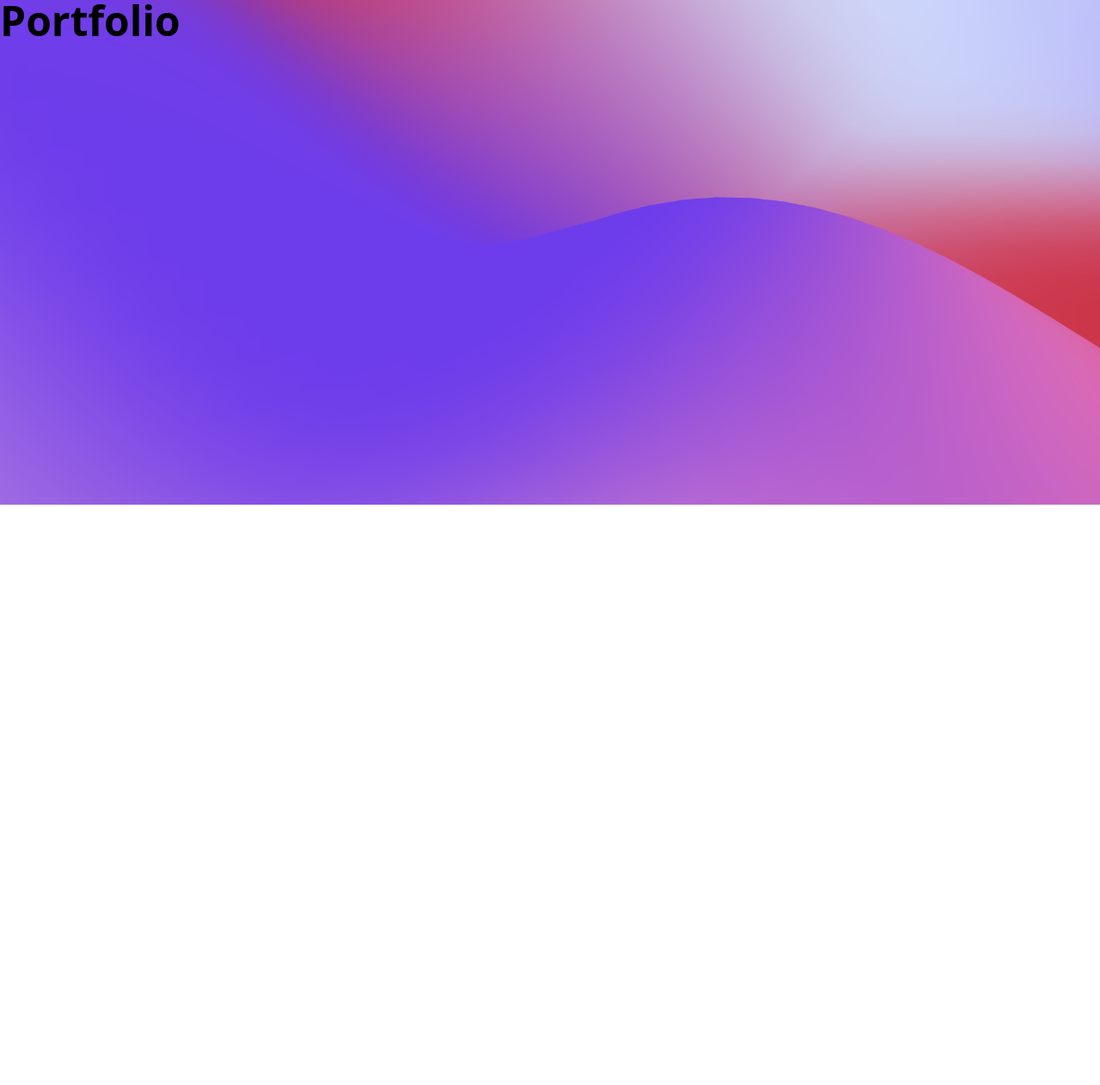
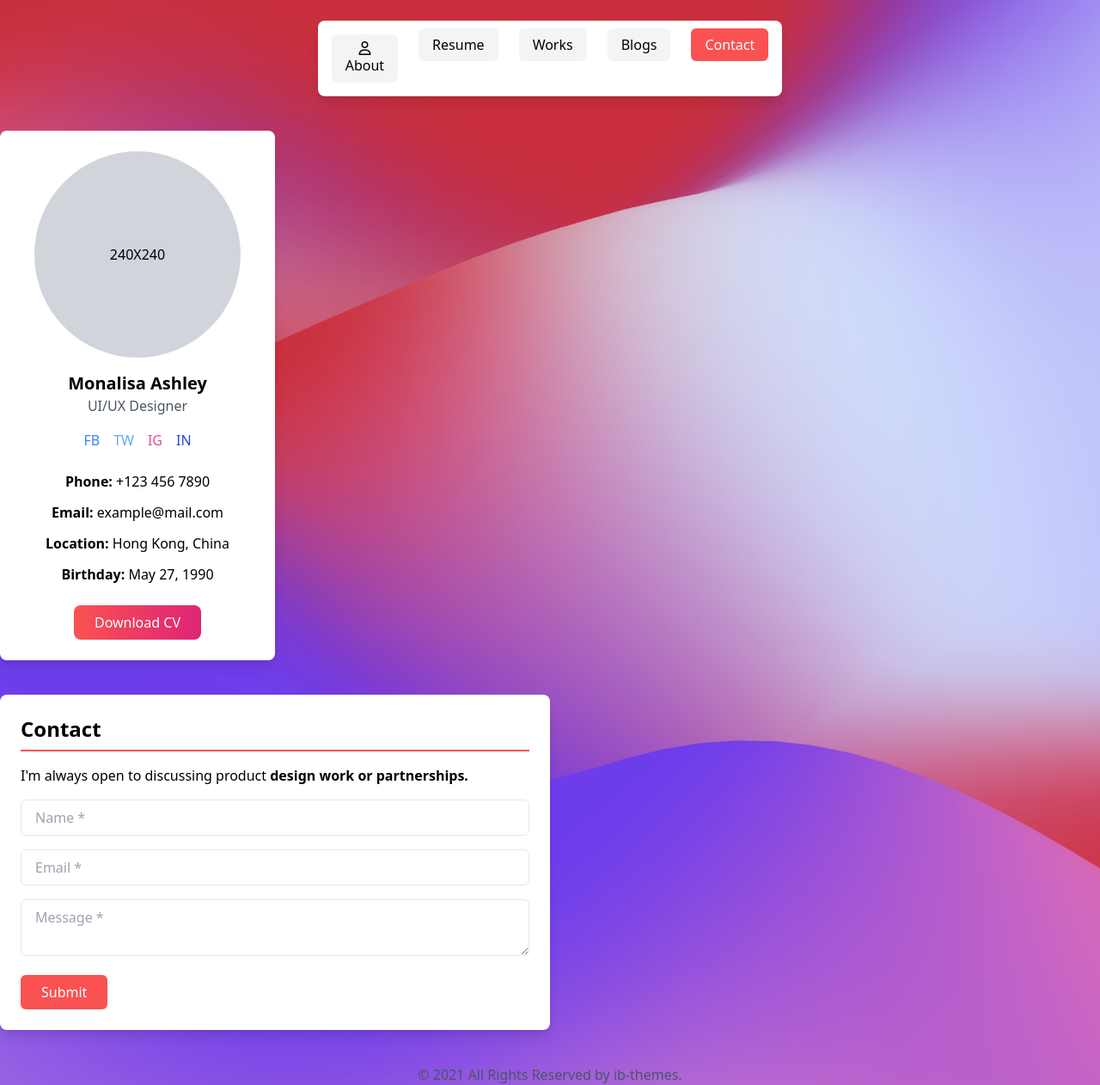
Before and after one commit to NaimoonJannat/personal-portfolio, a plain HTML site: page contact.html in a window 1280 px wide. Shown: the whole page at 86% size. Before the commit the page ends 800 px from the top, so only its background shows below. Drawn offline with nearby package versions, Linux system fonts and the light colour scheme.

Commit message:
basic structure of contact page done

```diff
--- a/contact.html
+++ b/contact.html
@@ -4,6 +4,9 @@
     <meta charset="UTF-8">
     <meta name="viewport" content="width=device-width, initial-scale=1.0">
     <title>Contact</title>
+
+    <!-- fontawesome setup  -->
+    <link rel="stylesheet" href="https://cdnjs.cloudflare.com/ajax/libs/font-awesome/6.7.2/css/all.min.css" integrity="sha512-Evv84Mr4kqVGRNSgIGL/F/aIDqQb7xQ2vcrdIwxfjThSH8CSR7PBEakCr51Ck+w+/U6swU2Im1vVX0SVk9ABhg==" crossorigin="anonymous" referrerpolicy="no-referrer" />
 
     <!-- website icon here  -->
     <link rel="shortcut icon" href="./Images/logo.png" type="image/x-icon">
@@ -19,7 +22,6 @@
                     colors: {
                         'primary-color': '#FA5252',
                         'secondary-color': '#DD2476'
-
                     }
                 }
             }
@@ -28,6 +30,49 @@
 </head>
 <body class="bg-[url('./Images/bg.png')] bg-cover bg-center bg-no-repeat">
 
-    <h1 class="text-5xl text-red font-semibold">Portfolio</h1>
+    <!-- Menu Section -->
+    <nav class="flex justify-center mt-6">
+        <ul class="flex space-x-6 bg-white shadow-lg rounded-lg p-4">
+            <li><a href="#about" class="px-4 py-2 flex flex-col justify-center items-center rounded-md bg-gray-100 hover:bg-gray-200"><i class="fa-regular fa-user"></i> About</a></li>
+            <li><a href="#resume" class="px-4 py-2 rounded-md bg-gray-100 hover:bg-gray-200">Resume</a></li>
+            <li><a href="#works" class="px-4 py-2 rounded-md bg-gray-100 hover:bg-gray-200">Works</a></li>
+            <li><a href="#blogs" class="px-4 py-2 rounded-md bg-gray-100 hover:bg-gray-200">Blogs</a></li>
+            <li><a href="#contact" class="px-4 py-2 rounded-md bg-primary-color text-white">Contact</a></li>
+        </ul>
+    </nav>
+
+    <!-- Profile Section -->
+    <section class="flex flex-col items-center mt-10 bg-white shadow-lg p-6 rounded-lg w-1/4">
+        <div class="w-60 h-60 bg-gray-300 flex items-center justify-center rounded-full">240X240</div>
+        <h2 class="text-xl font-bold mt-4">Monalisa Ashley</h2>
+        <p class="text-gray-600">UI/UX Designer</p>
+        <div class="flex space-x-4 mt-4">
+            <a href="#" class="text-blue-500">FB</a>
+            <a href="#" class="text-blue-400">TW</a>
+            <a href="#" class="text-pink-500">IG</a>
+            <a href="#" class="text-blue-700">IN</a>
+        </div>
+        <div class="mt-6 space-y-3 text-center">
+            <p><strong>Phone:</strong> +123 456 7890</p>
+            <p><strong>Email:</strong> example@mail.com</p>
+            <p><strong>Location:</strong> Hong Kong, China</p>
+            <p><strong>Birthday:</strong> May 27, 1990</p>
+        </div>
+        <button class="mt-6 px-6 py-2 text-white rounded-lg bg-gradient-to-r from-primary-color to-secondary-color">Download CV</button>
+    </section>
+
+    <!-- Contact Section -->
+    <section class="mt-10 p-6 bg-white shadow-lg rounded-lg w-1/2">
+        <h2 class="text-2xl font-bold border-b-2 border-primary-color pb-2">Contact</h2>
+        <p class="mt-4">I'm always open to discussing product <strong>design work or partnerships.</strong></p>
+        <form class="mt-4 space-y-4">
+            <input type="text" placeholder="Name *" class="w-full px-4 py-2 border rounded-md">
+            <input type="email" placeholder="Email *" class="w-full px-4 py-2 border rounded-md">
+            <textarea placeholder="Message *" class="w-full px-4 py-2 border rounded-md"></textarea>
+            <button type="submit" class="px-6 py-2 bg-primary-color text-white rounded-md">Submit</button>
+        </form>
+    </section>
+
+    <footer class="mt-10 text-center text-gray-600">&copy; 2021 All Rights Reserved by ib-themes.</footer>
 </body>
 </html>
```
